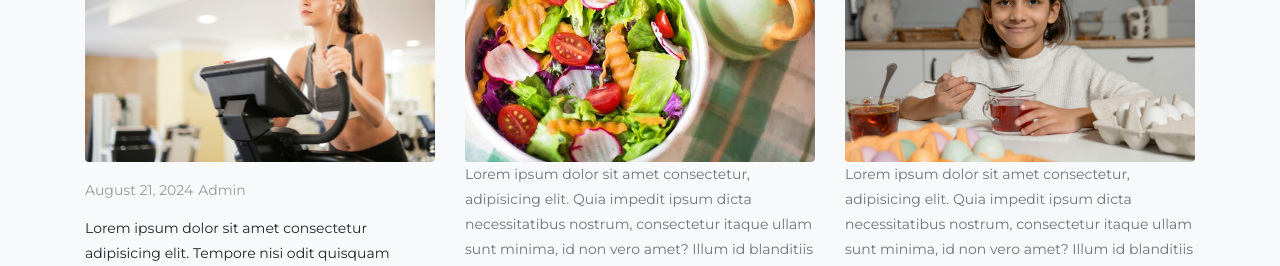
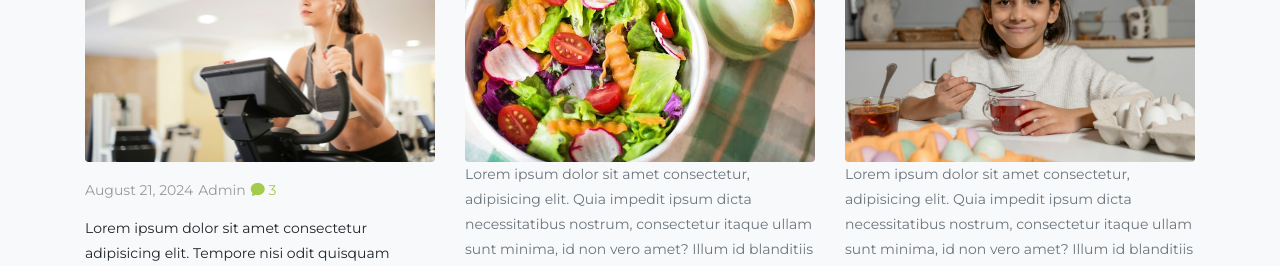
Before and after one commit to Olamilekan10/Affiliate-web, a React (Create React App) app: page / in a window 1280 px wide. Shown: the part 5553-5819 px from the top of the page. Built offline with nearby package versions, Linux system fonts and the light colour scheme; the HTML template or start-up script is replaced by a standard one.

Commit message:
added icon to the news secton and styled it

```diff
--- a/src/components/News&Blogs/NewsBlogs.css
+++ b/src/components/News&Blogs/NewsBlogs.css
@@ -48,3 +48,7 @@
     color: #999999;
     font-weight: 400;
 }
+
+.blog-entry .text .meta-chat {
+    color: #a3cb4c;
+}
--- a/src/components/News&Blogs/NewsBlogs.jsx
+++ b/src/components/News&Blogs/NewsBlogs.jsx
@@ -35,7 +35,11 @@ const NewsBlogs = () => {
                                     <div>
                                         <a href="#">Admin</a>
                                     </div>
-                                    <div></div>
+                                    <div>
+                                        <a href="#" className="meta-chat">
+                                            <i class="bi bi-chat-fill"></i> 3
+                                        </a>
+                                    </div>
                                 </div>
                                 <div className="heading">
                                     Lorem ipsum dolor sit amet consectetur adipisicing elit. Tempore nisi odit quisquam itaque dicta
```
